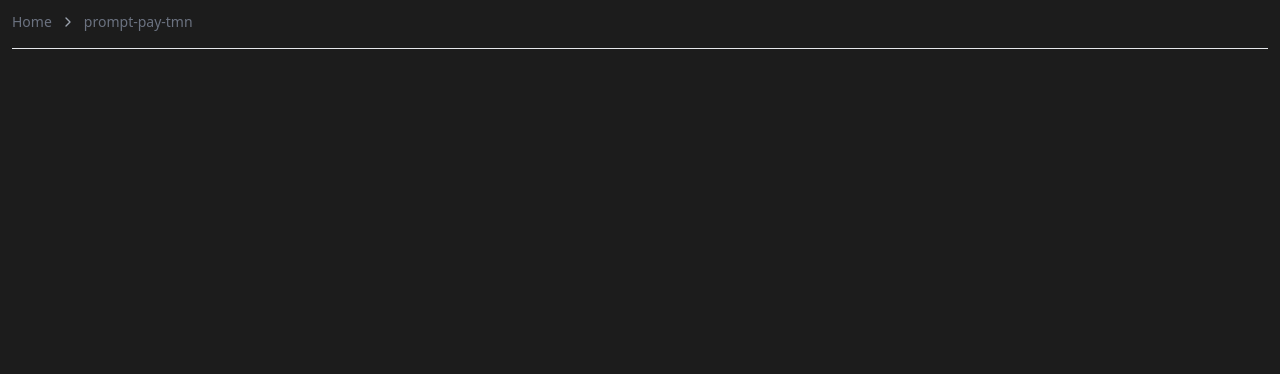
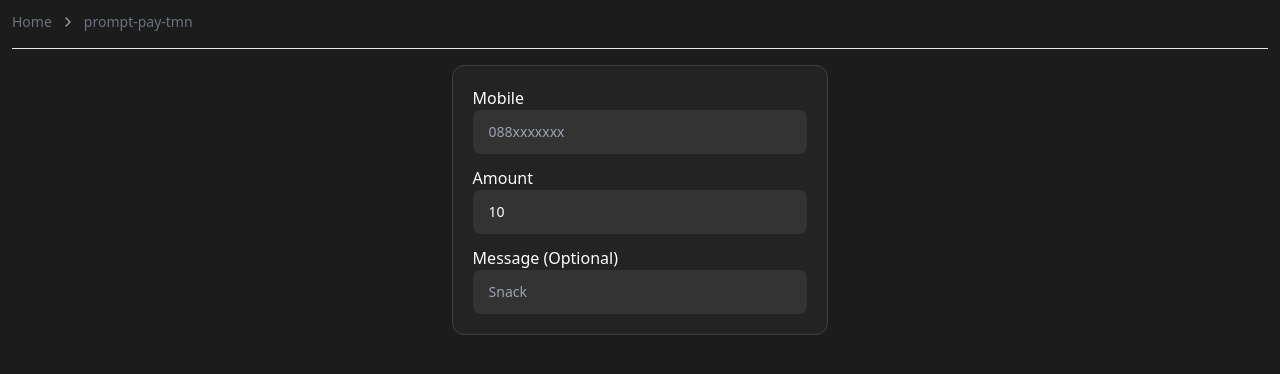
Before and after one commit to mrwan2546/tools, a Vue app: page /prompt-pay-tmn in a window 1280 px wide. Before the commit this address had no page. Shown: the top 374 px of the page. Built offline with nearby package versions, Linux system fonts and the light colour scheme.

Commit message:
feat: Add TMN QRCode

```diff
--- a/src/routes.ts
+++ b/src/routes.ts
@@ -6,6 +6,7 @@ import Home from "./views/Home.vue";
 import PromptPay from "./views/tools/PromptPay.vue";
 import PromptPayBilling from "./views/tools/PromptPay-Billing.vue";
 import PromptPayBarcode from "./views/tools/PromptPay-Barcode.vue";
+import PromptPayTmn from "./views/tools/PromptPay-Tmn.vue";
 
 const routes: RouteRecordRaw[] = [
   {
@@ -24,6 +25,10 @@ const routes: RouteRecordRaw[] = [
     path: "/prompt-pay-barcode",
     component: PromptPayBarcode,
   },
+  {
+    path: "/prompt-pay-tmn",
+    component: PromptPayTmn,
+  },
 ];
 
 export default createRouter({
--- a/src/views/Home.vue
+++ b/src/views/Home.vue
@@ -22,6 +22,12 @@ import Card from "../components/Card.vue";
       url="/prompt-pay-barcode"
       icon="/pp-barcode.svg"
     />
+    <Card
+      title="Truemoney (QRCode)"
+      text="Generate Truemoney QRCode (Powered by promptparse)"
+      url="/prompt-pay-tmn"
+      icon="/tmn.svg"
+    />
   </div>
 
   <footer class="text-white mt-12">
--- /dev/null
+++ b/src/views/tools/PromptPay-Tmn.vue
@@ -0,0 +1,58 @@
+<script setup lang="ts">
+import { reactive } from "vue";
+import CardText from "../../components/CardText.vue";
+import Input from "../../components/Input.vue";
+
+import { truemoney } from "promptparse/generate";
+
+const payload = reactive<{
+  amount: number;
+  mobile: string;
+  message: string;
+}>({
+  amount: 10,
+  mobile: "",
+  message: "",
+});
+</script>
+
+<template>
+  <div class="flex justify-center">
+    <CardText class="w-full lg:w-[30%]">
+      <div class="space-y-3">
+        <Input
+          v-model="payload.mobile"
+          type="text"
+          placeholder="088xxxxxxx"
+          label="Mobile "
+        />
+        <Input
+          v-model="payload.amount"
+          type="number"
+          placeholder="1000.00"
+          :min="0"
+          :max="50000"
+          label="Amount"
+        />
+        <Input
+          v-model="payload.message"
+          type="text"
+          placeholder="Snack"
+          label="Message (Optional)"
+        />
+      </div>
+      <div v-if="payload.amount > 0 && payload.mobile" class="mt-6">
+        <img
+          class="mx-auto rounded-xl"
+          :src="`https://zxing.org/w/chart?chs=256x256&cht=qr&chl=${encodeURIComponent(
+            truemoney({
+              mobileNo: payload.mobile,
+              amount: payload.amount,
+              message: payload.message,
+            })
+          )}&choe=UTF-8`"
+        />
+      </div>
+    </CardText>
+  </div>
+</template>
```
Also changed, not shown: public/tmn.svg (added).
